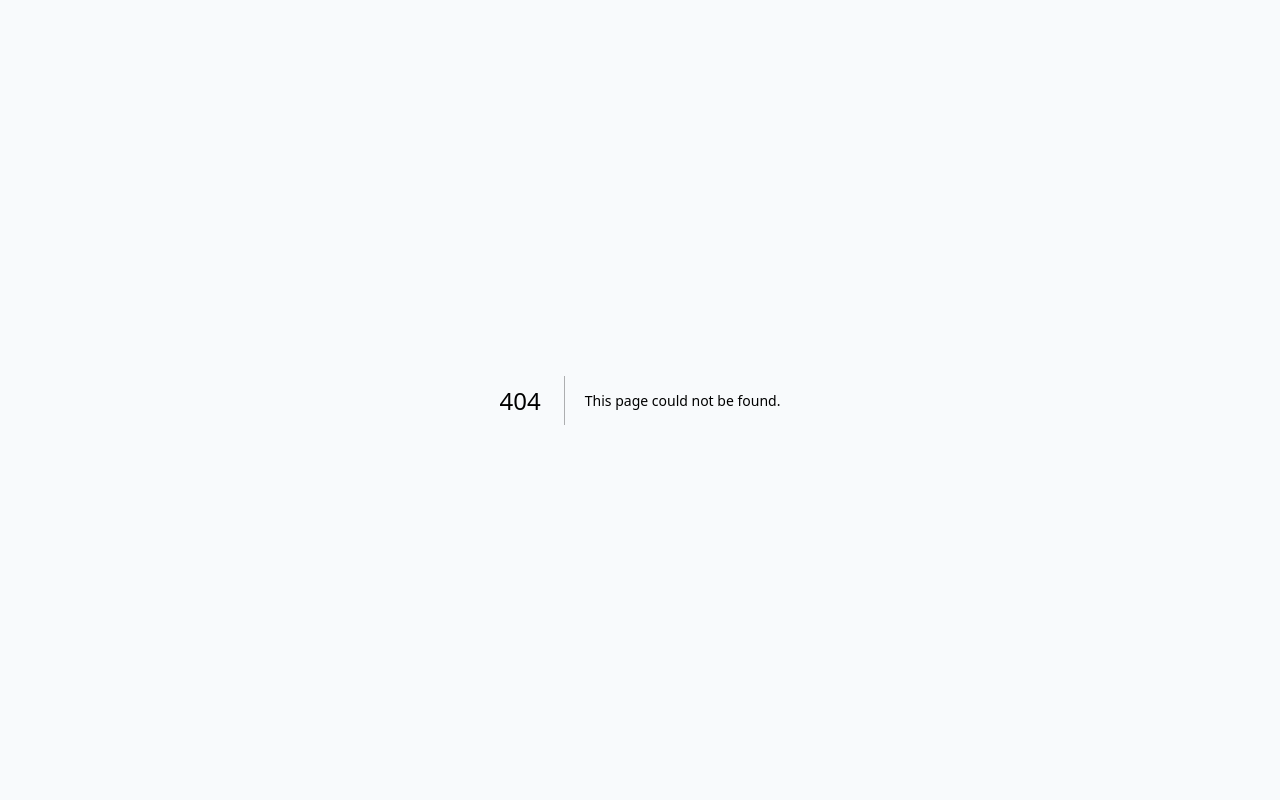
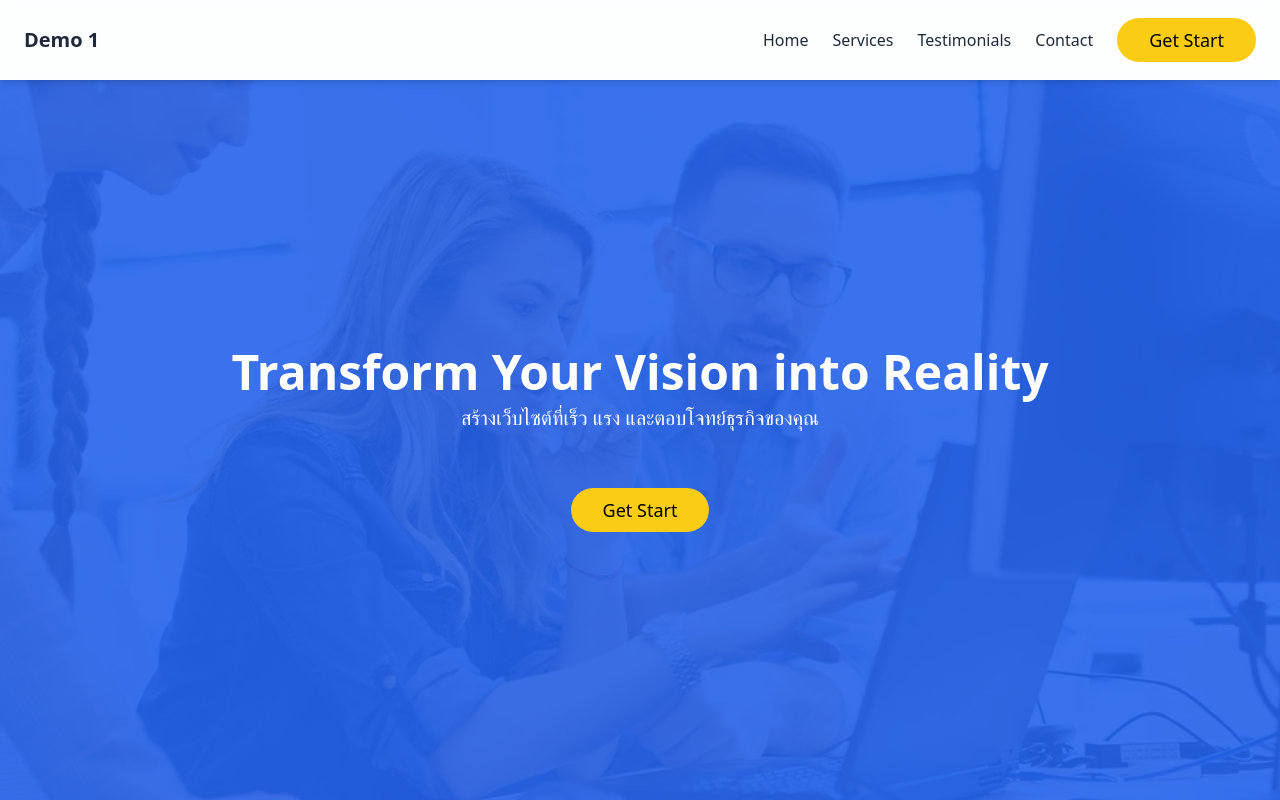
Before and after one commit to nadesh52/demo-01, a Next.js app: page /demo-01/ in a window 1280 px wide. Before the commit this address had no page. Shown: the top 800 px of the page. Built offline with nearby package versions, Linux system fonts and the light colour scheme.

Commit message:
config 12

```diff
--- a/components/HeroSection.tsx
+++ b/components/HeroSection.tsx
@@ -1,3 +1,4 @@
+import Image from "next/image";
 import React from "react";
 
 const HeroSection = () => {
@@ -6,9 +7,11 @@ const HeroSection = () => {
       id="home"
       className="relative flex min-h-[90vh] items-center justify-center"
     >
-      <img
+      <Image
         src="assets/images/workbg.png"
         alt="Background"
+        width={1000}
+        height={667}
         className="absolute inset-0 h-full w-full object-cover object-center select-none pointer-events-none"
       />
       <div className="relative z-10">
--- a/next.config.ts
+++ b/next.config.ts
@@ -4,7 +4,7 @@ const isProd = process.env.NODE_ENV === "production";
 const nextConfig: NextConfig = {
   output: isProd ? "export" : "standalone",
   trailingSlash: true,
-  // basePath: "/demo-01",
+  basePath: "/demo-01",
   // assetPrefix: "/demo-01/",
   images: {
     unoptimized: true,
```
